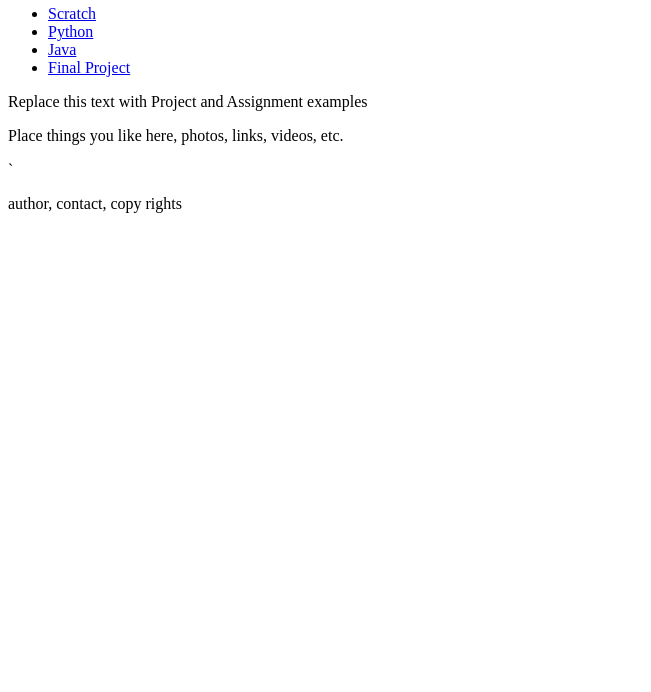
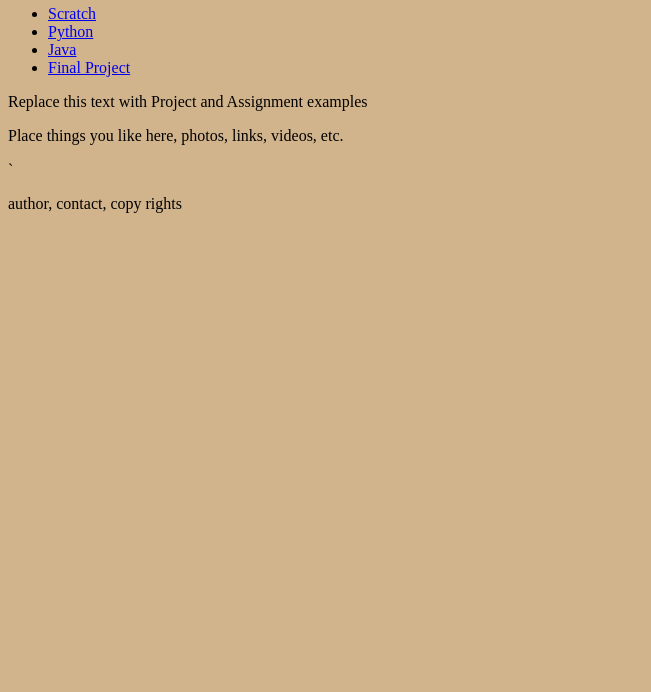
Before and after one commit to davidseidel1234/DavidseidelPortfolio.github.io, a plain HTML site: page div tags.html in a window 1280 px wide. Shown: the part 108-800 px from the top of the page, without its empty margins (0-651 px from the left). Drawn offline with Linux system fonts and the light colour scheme.

Commit message:
div tag style

```diff
--- a/div tags.html
+++ b/div tags.html
@@ -2,6 +2,12 @@
 <head>
 	<meta charset="UTF-8">
 	<title>Div Tag Template</title>
+	<style>
+		Body{
+			background: tan;
+			font: 100% Proxima Nova
+			}
+	</style>
 </head>
 <body>
 	<!-- Page Content Wrapper -->
```
